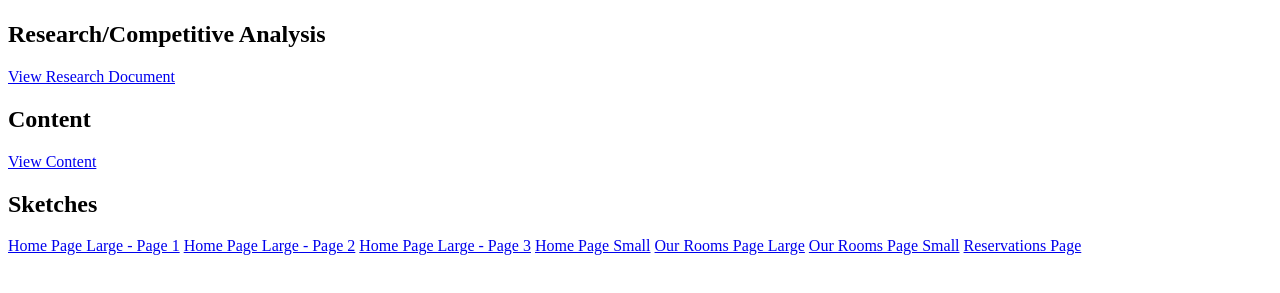
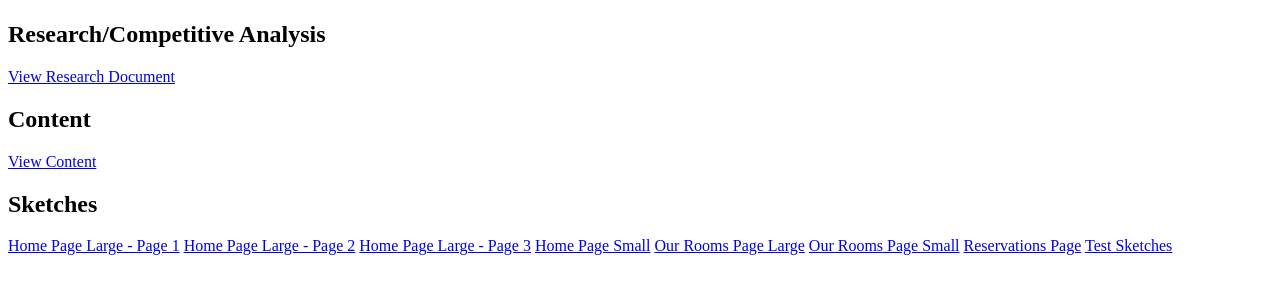
Before and after one commit to KentStateWeb/f2017-jacob-lisic-group-8, a plain HTML site: page index.html in a window 1280 px wide. Shown: the part 59-352 px from the top of the page. Drawn offline with Linux system fonts and the light colour scheme.

Commit message:
Test to see if sketches works

```diff
--- a/index.html
+++ b/index.html
@@ -18,5 +18,6 @@
       <a href = "research/sketches/ourroomslarge.jpeg">Our Rooms Page Large</a>
       <a href = "research/sketches/ourroomssmall.jpeg">Our Rooms Page Small</a>
       <a href = "research/sketches/reservations.jpeg">Reservations Page</a>
+      <a href = "research/sketches">Test Sketches</a>
   </body>
 </html>
```
Also changed, not shown: 1 other file.
